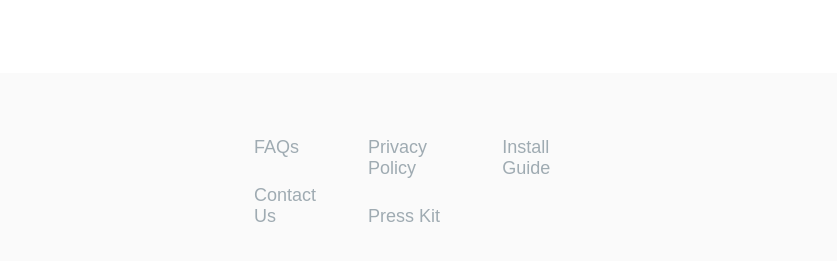
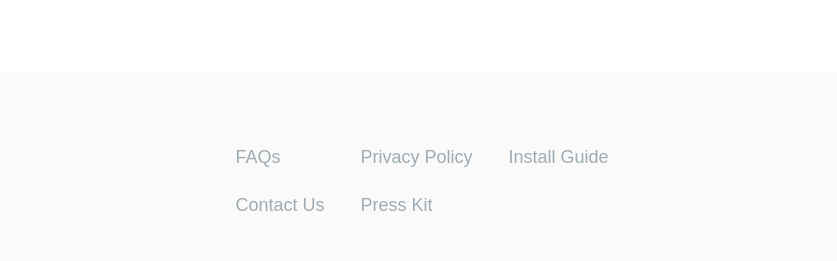
Before and after one commit to hariscs/clipboard, a plain HTML site: page index.html in a window 1280 px wide. Shown: the part 3512-3773 px from the top of the page, 195-1032 px from the left. Drawn offline with Linux system fonts and the light colour scheme; files whose address does not match are found by name; a web font is replaced by a local one.

Commit message:
some bugs fixing

```diff
--- a/css/style.css
+++ b/css/style.css
@@ -323,9 +323,11 @@ footer {
 
 	.links ul {
 		display: flex;
+		justify-content: center;
 		gap: 2em;
 	}
 
-	.links .list-item {
+	.links .container {
+		width: 100%;
 	}
 }
```
